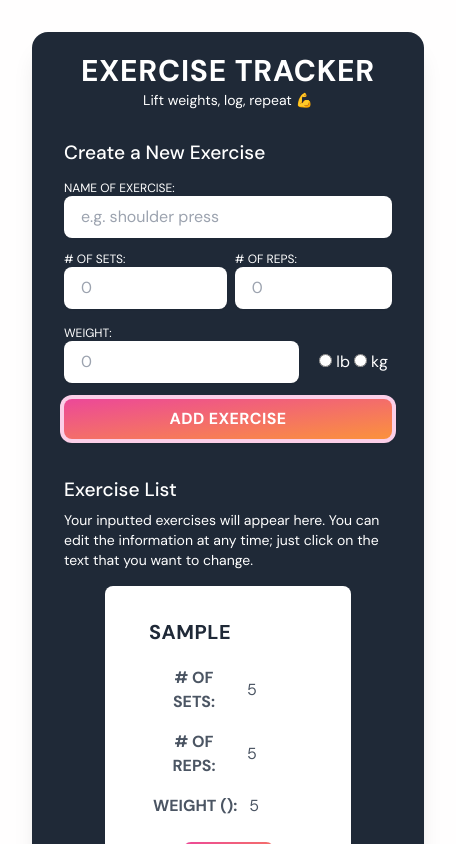
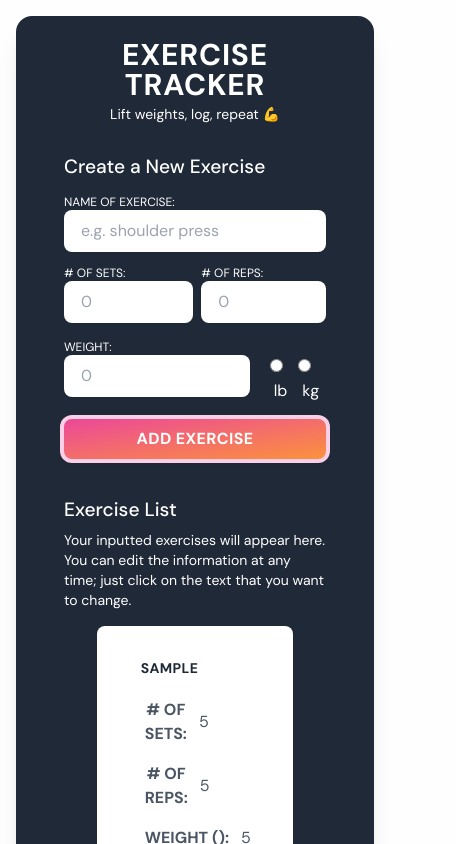
Before and after one commit to 250-amy/exercise-tracker-app, a Vue app: page / in a window 390 px wide. Both pictures are taken after typing "Sample", "5", "5", "5" into the empty fields and a click on the button "ADD EXERCISE". Shown: the top 844 px of the page, 456 px wide, since content can reach past the window. Built offline with nearby package versions, Linux system fonts and the light colour scheme; a web font is replaced by a local one.

Commit message:
decrease text size mobile

```diff
--- a/src/App.vue
+++ b/src/App.vue
@@ -58,7 +58,7 @@ onMounted(() => {
 </script>
 
 <template>
-  <main class="app bg-gray-800 shadow-xl rounded-2xl px-8 py-6 sm:px-32 lg:px-64">
+  <main class="app bg-gray-800 shadow-xl rounded-2xl px-12 py-6 sm:px-32 lg:px-64">
     <section class="greeting mb-6">
       <h1 class="title font-bold uppercase tracking-wide mb-1">Exercise Tracker</h1>
       <p class="text-sm">Lift weights, log, repeat 💪</p>
@@ -160,7 +160,7 @@ onMounted(() => {
       </section>
     </div>
 
-    <section class="exercise_list mt-8 w-auto">
+    <section class="exercise_list mt-8">
       <h2 class="subtitle text-left font-medium">Exercise List</h2>
       <p class="mb-4 flex text-sm text-left content-start w-auto">
         Your inputted exercises will appear here. You can edit the information at any time; just click on the text that you want to change.
@@ -176,11 +176,11 @@ onMounted(() => {
             <div class="mb-4">
               <div
                 id="list"
-                class="flex flex-col mb-2 w-auto border-gray-300 bg-white shadow-sm"
+                class="flex flex-col mb-2 border-gray-300 bg-white shadow-sm"
               >
                 <input
                   type="text"
-                  class="font-semibold text-xl text-gray-800 uppercase tracking-wide bg-transparent mx-3 pb-3"
+                  class="font-semibold text-sm sm:text-xl text-gray-800 uppercase tracking-wide bg-transparent mx-3 pb-3"
                   v-model="exercise.content"
                 />
                 <div
--- a/src/index.css
+++ b/src/index.css
@@ -19,8 +19,8 @@
   body {
     margin: 0;
     display: flex;
-    min-width: 220px;
-    height: 100vh;
+    width: 100%;
+    height: 100%;
     font-family: 'DM Sans', sans-serif;
     color: white;
   }
@@ -47,7 +47,7 @@
   #app {
     max-width: 1280px;
     margin: 0 auto;
-    padding: 2rem;
+    padding: 1rem;
     text-align: center;
   }
 
```
